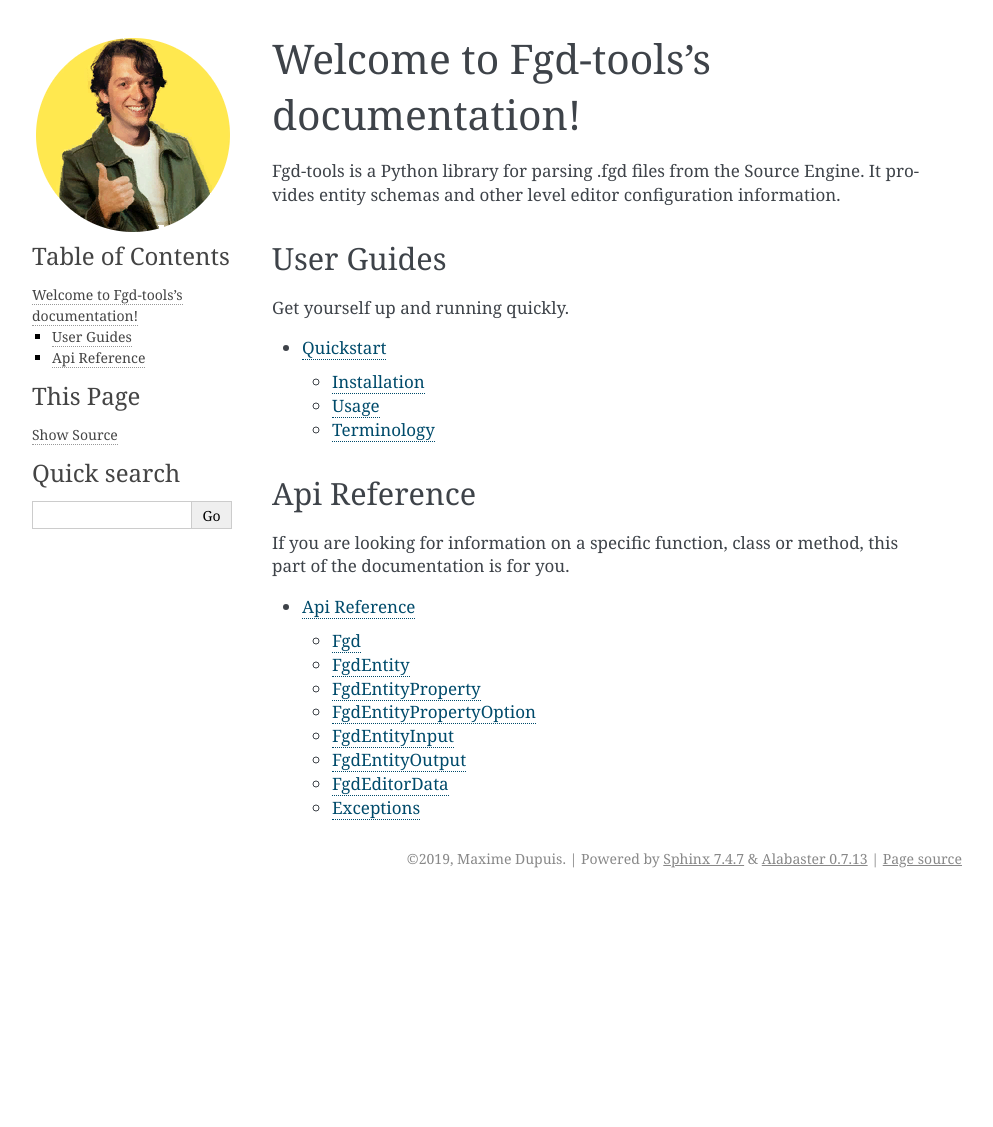
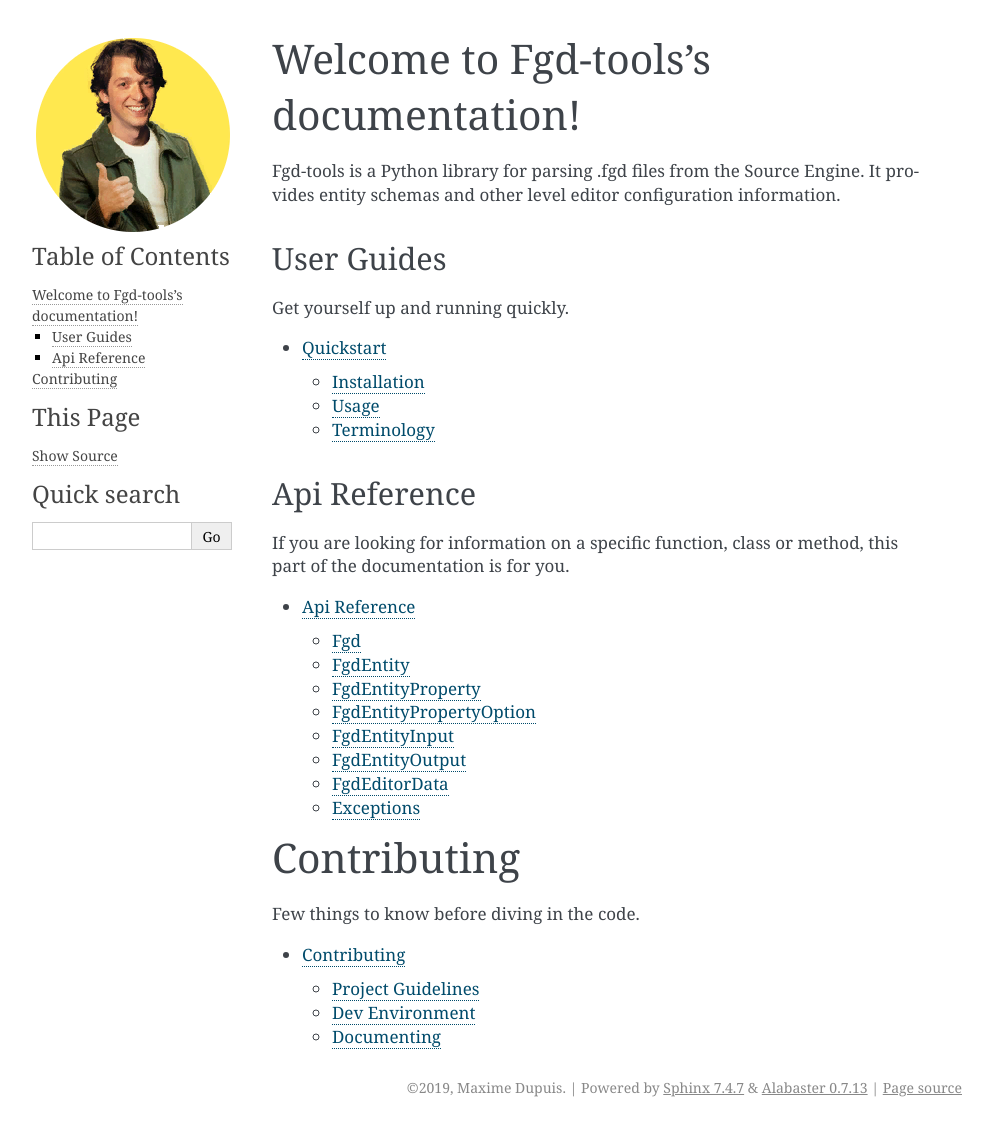
Before and after one commit to maxdup/fgd-tools, a Sphinx documentation site: the page built from docs/source/index.rst, in a window 1280 px wide. Shown: the whole page, without its empty margins (148-1141 px from the left). Built offline with Sphinx 7.4.7, drawn with Linux system fonts in a browser that asks for light colours; before the commit the page ends 900 px from its top, so only the background shows below that.

Commit message:
added "contributing" doc page

```diff
--- a/docs/source/index.rst
+++ b/docs/source/index.rst
@@ -22,3 +22,14 @@ If you are looking for information on a specific function, class or method, this
    :maxdepth: 2
 
    api_ref
+
+
+Contributing
+============
+
+Few things to know before diving in the code.
+
+.. toctree::
+   :maxdepth: 2
+
+   contributing
```
Also changed, not shown: docs/source/contributing.rst (added, +36 -0 lines), 1 other file.
